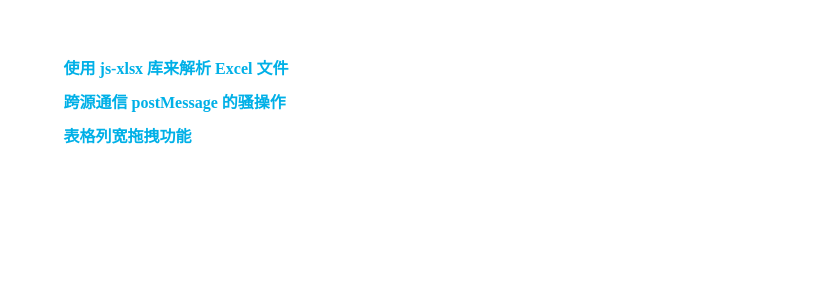
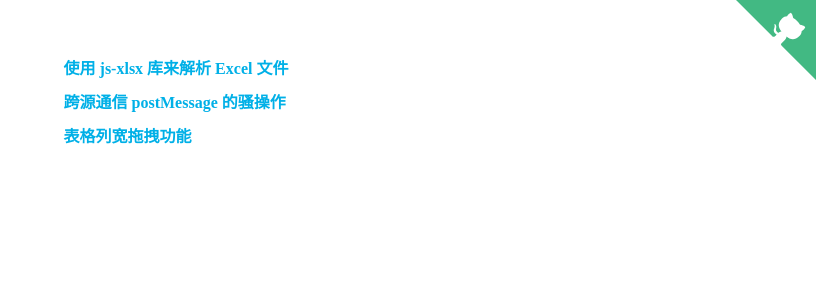
Before and after one commit to ruizer/demo, a Vue app: page / in a window 1280 px wide. Shown: the top 300 px of the page, without its empty margins (464-1280 px from the left). Built offline with nearby package versions, Linux system fonts and the light colour scheme.

Commit message:
增加github链接

```diff
--- a/src/App.vue
+++ b/src/App.vue
@@ -1,14 +1,51 @@
 <template>
   <div id="app">
-    <router-view/>
+    <a v-if="github" target="_blank" :href="github" class="icon-github">
+      <svg viewBox="0 0 250 250"
+        aria-hidden="true">
+        <path d="M0,0 L115,115 L130,115 L142,142 L250,250 L250,0 Z"></path>
+        <path d="M128.3,109.0 C113.8,99.7 119.0,89.6 119.0,89.6 C122.0,82.7 120.5,78.6 120.5,78.6 C119.2,72.0 123.4,76.3 123.4,76.3 C127.3,80.9 125.5,87.3 125.5,87.3 C122.9,97.6 130.6,101.9 134.4,103.2"
+          fill="currentColor"
+          style="transform-origin: 130px 106px;"
+          class="octo-arm"></path>
+        <path d="M115.0,115.0 C114.9,115.1 118.7,116.5 119.8,115.4 L133.7,101.6 C136.9,99.2 139.9,98.4 142.2,98.6 C133.8,88.0 127.5,74.4 143.8,58.0 C148.5,53.4 154.0,51.2 159.7,51.0 C160.3,49.4 163.2,43.6 171.4,40.1 C171.4,40.1 176.1,42.5 178.8,56.2 C183.1,58.6 187.2,61.8 190.9,65.4 C194.5,69.0 197.7,73.2 200.1,77.6 C213.8,80.2 216.3,84.9 216.3,84.9 C212.7,93.1 206.9,96.0 205.4,96.6 C205.1,102.4 203.0,107.8 198.3,112.5 C181.9,128.9 168.3,122.5 157.7,114.1 C157.9,116.9 156.7,120.9 152.7,124.9 L141.0,136.5 C139.8,137.7 141.6,141.9 141.8,141.8 Z"
+          fill="currentColor"
+          class="octo-body"></path>
+      </svg>
+    </a>
+    <router-view />
   </div>
 </template>
+<script>
+export default {
+    name: 'app',
+    computed: {
+      github () {
+        return this.$route && this.$route.meta && this.$route.meta.github
+      }
+    }
+}
+</script>
 
 <style lang="less">
 #app {
-  font-family: 'Avenir', Helvetica, Arial, sans-serif;
+  font-family: "Avenir", Helvetica, Arial, sans-serif;
   -webkit-font-smoothing: antialiased;
   -moz-osx-font-smoothing: grayscale;
   // text-align: center;
+  .icon-github {
+    border-bottom: 0;
+    position: fixed;
+    right: 0;
+    text-decoration: none;
+    top: 0;
+    z-index: 1;
+    svg {
+      color: #fff;
+      fill: var(--theme-color, #42b983);
+      height: 80px;
+      width: 80px;
+    }
+  }
 }
 </style>
--- a/src/router/routers.js
+++ b/src/router/routers.js
@@ -6,6 +6,7 @@ export default [
     name: 'home',
     component: Home,
     meta: {
+      github: 'https://github.com/ruizer/demo',
       hideInMenu: true,
     },
   },
@@ -14,6 +15,8 @@ export default [
     name: 'xlsx',
     meta: {
       title: '使用 js-xlsx 库来解析 Excel 文件',
+      github:
+        'https://github.com/ruizer/demo/blob/master/src/views/xlsx/index.vue',
     },
     component: XLSX,
   },
@@ -22,6 +25,8 @@ export default [
     name: 'post-message',
     meta: {
       title: '跨源通信 postMessage 的骚操作',
+      github:
+        'https://github.com/ruizer/demo/blob/master/src/views/post-message/post-message.vue',
     },
     component: () => import('@/views/post-message'),
   },
@@ -39,6 +44,8 @@ export default [
     name: 'table-drag',
     meta: {
       title: '表格列宽拖拽功能',
+      github:
+        'https://github.com/ruizer/demo/blob/master/src/views/table-drag/table-drag.vue',
     },
     component: () => import('@/views/table-drag'),
   },
```
